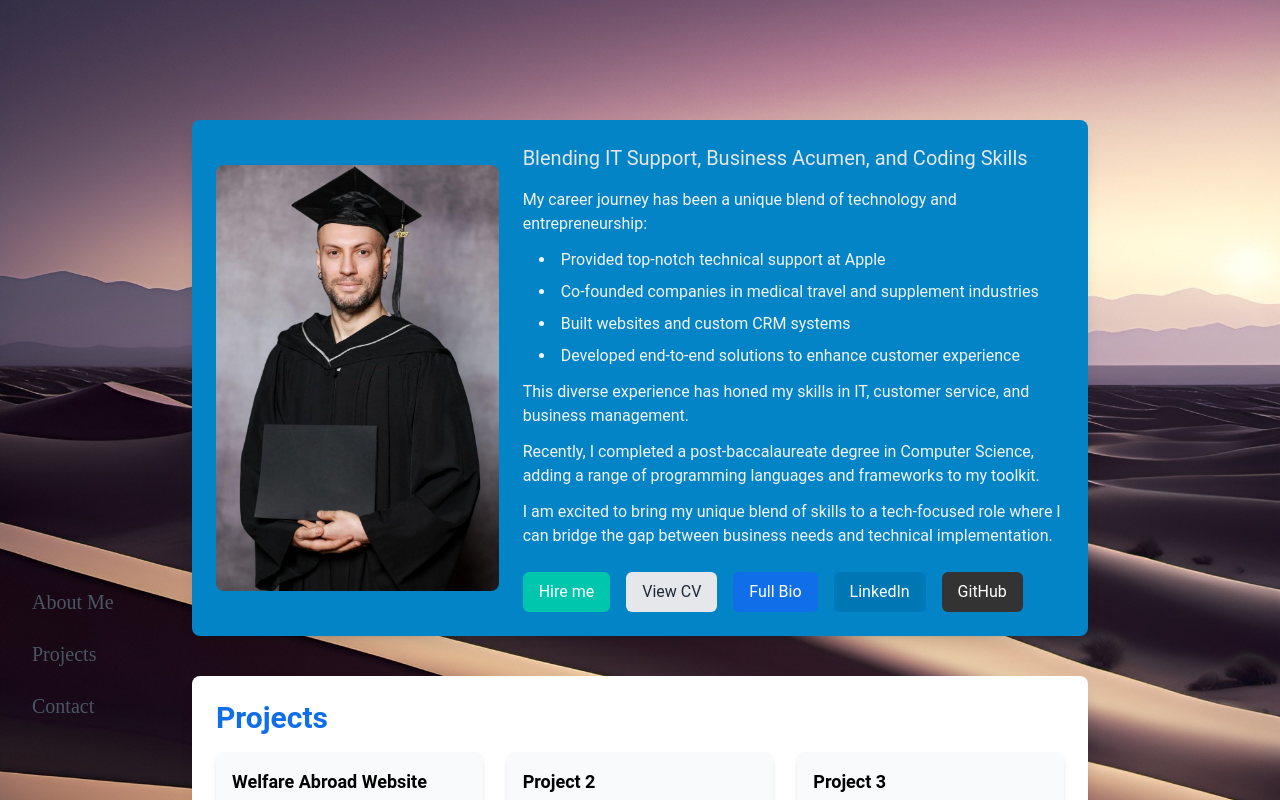
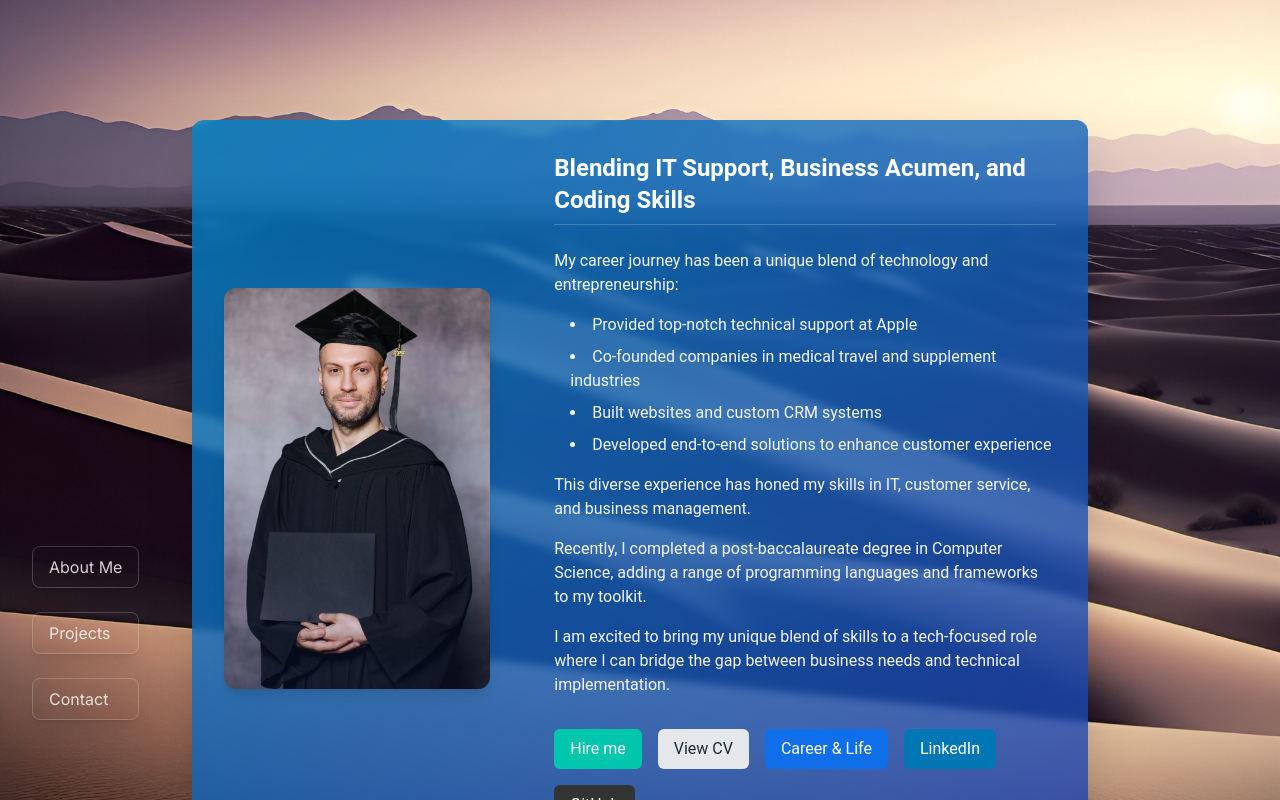
Before and after one commit to darkainu/portfolio-website-template, a Next.js app: page / in a window 1280 px wide. Built offline with nearby package versions, Linux system fonts and the light colour scheme.

Commit message:
added mobile menu and ParallaxSection improvements

```diff
--- a/app/components/Header.tsx
+++ b/app/components/Header.tsx
@@ -1,34 +1,19 @@
-import { useState, useEffect } from 'react';
+import { useState, useEffect, useMemo } from 'react';
 import Image from 'next/image';
 import Link from 'next/link';
 
-const baseUrl = process.env.NODE_ENV === 'production' ? '/website' : '';
+const Header: React.FC = () => {
+  const [activeSection, setActiveSection] = useState<string>('');
 
-const Header: React.FC = () => {
-  const [activeSection, setActiveSection] = useState('');
-
-  const handleClick = (e: React.MouseEvent<HTMLAnchorElement>, sectionId: string) => {
-    e.preventDefault();
-    const scrollContainer = document.querySelector('.overflow-y-auto');
-    const targetSection = document.getElementById(sectionId);
-
-    if (scrollContainer && targetSection) {
-      scrollContainer.scrollTo({
-        top: targetSection.offsetTop,
-        behavior: 'smooth'
-      });
-    }
-  };
+  const sections = useMemo(() => ['about-me', 'projects', 'contact'], []);
 
   useEffect(() => {
     const handleScroll = () => {
-      const sections = ['about-me', 'projects', 'contact'];
       const scrollContainer = document.querySelector('.overflow-y-auto');
       const scrollPosition = scrollContainer?.scrollTop || 0;
       const containerHeight = scrollContainer?.clientHeight || 0;
       const scrollHeight = scrollContainer?.scrollHeight || 0;
 
-      // Special handling for Contact section
       if (scrollHeight - (scrollPosition + containerHeight) < 100) {
         setActiveSection('contact');
         return;
@@ -53,7 +38,19 @@ const Header: React.FC = () => {
     scrollContainer?.addEventListener('scroll', handleScroll);
 
     return () => scrollContainer?.removeEventListener('scroll', handleScroll);
-  }, []);
+  }, [sections]);
+  const handleClick = (e: React.MouseEvent<HTMLAnchorElement>, sectionId: string) => {
+    e.preventDefault();
+    const scrollContainer = document.querySelector('.overflow-y-auto');
+    const targetSection = document.getElementById(sectionId);
+
+    if (scrollContainer && targetSection) {
+      scrollContainer.scrollTo({
+        top: targetSection.offsetTop,
+        behavior: 'smooth'
+      });
+    }
+  };
 
   return (
     <nav className="hidden md:block fixed left-8 bottom-20 z-50">
@@ -63,11 +60,16 @@ const Header: React.FC = () => {
             <a
               href={`#${item.toLowerCase().replace(' ', '-')}`}
               onClick={(e) => handleClick(e, item.toLowerCase().replace(' ', '-'))}
-              className={`font-serif text-xl font-medium transition-all duration-300 ${
-                activeSection === item.toLowerCase().replace(' ', '-')
-                ? 'text-customGreen scale-110'
-                : 'text-gray-600 hover:text-gray-800'
-              }`}
+              className={`
+                relative px-4 py-2 rounded-lg
+                ${activeSection === item.toLowerCase().replace(' ', '-')
+                  ? 'bg-white/20 text-white font-semibold backdrop-blur-sm'
+                  : 'text-white/80 hover:text-white hover:bg-white/10'}
+                transition-all duration-300
+                flex items-center gap-2
+                shadow-lg
+                border border-white/20
+              `}
             >
               {item}
             </a>
@@ -77,4 +79,5 @@ const Header: React.FC = () => {
     </nav>
   );
 };
+
 export default Header;
--- /dev/null
+++ b/app/components/MobileMenu.tsx
@@ -0,0 +1,51 @@
+'use client'
+
+import { useState } from 'react';
+import { FaBars, FaTimes } from 'react-icons/fa';
+
+const MobileMenu: React.FC = () => {
+  const [isOpen, setIsOpen] = useState(false);
+
+  const handleClick = (sectionId: string) => {
+    const scrollContainer = document.querySelector('.overflow-y-auto');
+    const targetSection = document.getElementById(sectionId);
+
+    if (scrollContainer && targetSection) {
+      scrollContainer.scrollTo({
+        top: targetSection.offsetTop,
+        behavior: 'smooth'
+      });
+      setIsOpen(false);
+    }
+  };
+
+  return (
+    <div className="md:hidden fixed right-4 top-4 z-50">
+      <button
+        onClick={() => setIsOpen(!isOpen)}
+        className="p-2 bg-customGreen rounded-full shadow-lg"
+        aria-label="Toggle menu"
+      >
+        {isOpen ? <FaTimes className="text-white text-xl" /> : <FaBars className="text-white text-xl" />}
+      </button>
+
+      {isOpen && (
+        <div className="absolute right-0 mt-2 w-48 bg-white rounded-lg shadow-xl">
+          <div className="py-2">
+            {['About Me', 'Projects', 'Contact'].map((item) => (
+              <button
+                key={item}
+                onClick={() => handleClick(item.toLowerCase().replace(' ', '-'))}
+                className="block w-full text-left px-4 py-2 text-gray-800 hover:bg-gray-100"
+              >
+                {item}
+              </button>
+            ))}
+          </div>
+        </div>
+      )}
+    </div>
+  );
+};
+
+export default MobileMenu;
--- a/app/components/ParallaxSection.tsx
+++ b/app/components/ParallaxSection.tsx
@@ -4,37 +4,61 @@ import React, { useEffect, useState, useRef } from "react";
 
 const ParallaxSection: React.FC<{ children: React.ReactNode }> = ({ children }) => {
   const [scrollPosition, setScrollPosition] = useState(0);
+  const [windowHeight, setWindowHeight] = useState(0);
   const containerRef = useRef<HTMLDivElement>(null);
 
   useEffect(() => {
     const container = containerRef.current;
+    setWindowHeight(window.innerHeight);
 
     const handleScroll = (e: Event) => {
       const target = e.target as HTMLDivElement;
       setScrollPosition(target.scrollTop);
     };
 
+    const updateDimensions = () => {
+      setWindowHeight(window.innerHeight);
+    };
+
+    updateDimensions();
+    window.addEventListener('resize', updateDimensions);
     container?.addEventListener('scroll', handleScroll);
-    return () => container?.removeEventListener('scroll', handleScroll);
+
+    return () => {
+      window.removeEventListener('resize', updateDimensions);
+      container?.removeEventListener('scroll', handleScroll);
+    };
   }, []);
+
+  const scrollPercentage = Math.min(1, Math.max(0, scrollPosition / windowHeight));
+  const skyOpacity = Math.max(0, 1 - scrollPercentage);
+  const treesOpacity = Math.min(1, scrollPercentage);
 
   return (
     <div ref={containerRef} className="relative min-h-screen overflow-y-auto h-screen">
       <div
-        className="fixed inset-0 w-full h-[150vh] bg-cover bg-center"
+        className="fixed inset-0 w-full h-full transition-all duration-500"
         style={{
-          backgroundImage: `url('/images/sky.webp')`,
-          transform: `translateY(${scrollPosition * 0.5}px)`,
+          backgroundImage: `url('/images/dunes.webp')`,
+          opacity: skyOpacity,
+          transform: `translateY(${scrollPosition * 0.02}px)`, // Subtle upward movement
           zIndex: -2,
+          backgroundSize: 'cover',
+          backgroundPosition: 'center',
+          backgroundRepeat: 'no-repeat'
         }}
       />
 
       <div
-        className="fixed inset-0 w-full h-[150vh] bg-cover bg-bottom"
+        className="fixed inset-0 w-full h-full transition-all duration-500"
         style={{
-          backgroundImage: `url('/images/dunes.webp')`,
-          transform: `translateY(${scrollPosition * 0.3}px)`,
+          backgroundImage: `url('/images/sky.webp')`,
+          opacity: treesOpacity,
+          transform: `translateY(${scrollPosition * 0.05}px)`, // Slightly faster movement
           zIndex: -1,
+          backgroundSize: 'cover',
+          backgroundPosition: 'center',
+          backgroundRepeat: 'no-repeat'
         }}
       />
 
--- a/app/full-bio/page.tsx
+++ b/app/full-bio/page.tsx
@@ -11,23 +11,32 @@ export default function FullBio() {
     <ParallaxSection>
       <main className="flex flex-col items-center justify-start min-h-screen p-5 pt-20">
         <div className="w-full max-w-4xl mx-auto">
-          <section className="font-body bg-white w-full max-w-4xl mx-auto p-8 rounded-lg shadow-lg">
-            <div className="flex flex-col md:flex-row items-center mb-6">
-              <div className="w-full md:w-1/2 mb-4 md:mb-0 md:mr-6 md:sticky md:top-6">
+          <section className="font-body bg-gradient-to-br from-white/90 to-gray-100/90 backdrop-blur-sm w-full p-8 rounded-xl shadow-2xl">
+            {/* Profile Section */}
+            <div className="flex flex-col md:flex-row items-center mb-8">
+              <div className="w-full md:w-1/2 mb-4 md:mb-0 md:mr-6">
+                <div className="relative group">
                   <Image
                     src={`${baseUrl}/images/bio.jpg`}
                     alt="Murat Orhan"
                     width={200}
                     height={200}
-                  className="rounded-full mb-4 md:mb-0 md:mr-6"
+                    className="rounded-full shadow-xl transition-transform duration-300 group-hover:scale-105"
                   />
+                  <div className="absolute inset-0 rounded-full bg-gradient-to-t from-blue-900/20 to-transparent" />
+                </div>
               </div>
               <div className="w-full md:w-1/2">
-                <h1 className="text-3xl font-bold text-customBlue">Full Biography</h1>
+                <h1 className="text-4xl font-bold bg-gradient-to-r from-customBlue to-blue-600 bg-clip-text text-transparent">
+                  Career & Life
+                </h1>
               </div>
             </div>
 
-            <div className="space-y-6 text-gray-700">
+            {/* Biography Text */}
+            <div className="space-y-6 text-gray-700 leading-relaxed">
+              {/* Your existing paragraphs with enhanced styling */}
+              <div className="bg-white/50 backdrop-blur-sm p-6 rounded-lg shadow-md space-y-8">
                 <p>
                   My name is Murat Orhan, a versatile professional with a diverse background that spans IT support, entrepreneurship, and business management. My journey with technology began early, as I tinkered with a Pentium i386 and DOS, igniting a lifelong passion for computers and problem-solving. Over the years, I&apos;ve honed my skills in various technical and business environments, driven by a desire to optimize processes and deliver creative solutions.
                 </p>
@@ -47,9 +56,12 @@ export default function FullBio() {
                 <p>
                   Currently, I&apos;m looking to leverage this unique combination of skills in an IT-centric role, where I can continue optimizing processes and creating innovative solutions. I thrive on learning, adapting, and finding new ways to apply technology to solve business problems.
                 </p>
+              </div>
+              <h2 className="text-2xl font-bold text-customBlue mt-8 mb-4 border-b-2 border-customBlue/20 pb-2">
+                Beyond Work
+              </h2>
 
-              <h2 className="text-2xl font-bold text-customBlue mt-8 mb-4">Beyond Work</h2>
-
+              <div className="bg-white/50 backdrop-blur-sm p-6 rounded-lg shadow-md">
                 <p>
                   On a personal note, I have always found joy in activities that encourage creativity and strategic thinking. I grew up playing role-playing games and have a deep love for sandbox-style video games, where you can build and shape worlds as you wish—mirroring the problem-solving skills I bring to my professional life. I also have a passion for street basketball, having participated in local tournaments in my earlier years, and I maintain my love for physical activity through long walks, biking, frisbee golf, and traveling.
                 </p>
@@ -62,8 +74,13 @@ export default function FullBio() {
                   If you&apos;re interested in learning more about my work, my passions, or discussing potential collaborations, feel free to connect with me or explore my site further. I&apos;m always open to conversations and opportunities that blend creativity, technology, and business.
                 </p>
               </div>
+            </div>
 
-            <Link href="/" className="inline-block mt-8 bg-customBlue text-white px-4 py-2 rounded-md transition-all duration-300 hover:bg-blue-600 hover:shadow-lg">
+            {/* Back Button */}
+            <Link
+              href="/"
+              className="inline-block mt-8 bg-gradient-to-r from-customBlue to-blue-600 text-white px-6 py-3 rounded-lg transition-all duration-300 hover:shadow-xl hover:scale-105 hover:from-blue-600 hover:to-customBlue"
+            >
               Back to Home
             </Link>
           </section>
--- a/app/globals.css
+++ b/app/globals.css
@@ -2,26 +2,6 @@
 @import 'tailwindcss/components';
 @import 'tailwindcss/utilities';
 
-html {
-  scroll-behavior: smooth;
-}
-
-/* Add a parallax scroll effect */
-.parallax-container {
-  perspective: 1px;
-  height: 100vh;
-  overflow-x: hidden;
-  overflow-y: auto;
-}
-
-.parallax-layer {
-  position: absolute;
-  top: 0;
-  right: 0;
-  bottom: 0;
-  left: 0;
-}
-/* Add a smooth scroll effect */
 html {
   scroll-behavior: smooth;
 }
@@ -62,14 +42,3 @@ html {
 .main p {
   font-size: 1.2rem;
 }
-
-/* Add these new styles */
-.perspective-1 {
-  perspective: 1px;
-  transform-style: preserve-3d;
-  overflow: hidden;
-}
-
-body {
-  overflow: hidden;
-}
--- /dev/null
+++ b/app/hooks/useScrollSpy.ts
@@ -0,0 +1,40 @@
+import { useState, useEffect } from 'react';
+
+export const useScrollSpy = (sectionIds: string[], offset = 100) => {
+  const [activeSection, setActiveSection] = useState('');
+
+  useEffect(() => {
+    const handleScroll = () => {
+      const scrollContainer = document.querySelector('.overflow-y-auto');
+      const scrollPosition = scrollContainer?.scrollTop || 0;
+      const containerHeight = scrollContainer?.clientHeight || 0;
+      const scrollHeight = scrollContainer?.scrollHeight || 0;
+
+      if (scrollHeight - (scrollPosition + containerHeight) < offset) {
+        setActiveSection(sectionIds[sectionIds.length - 1]);
+        return;
+      }
+
+      for (const section of sectionIds) {
+        const element = document.getElementById(section);
+        if (element) {
+          const { offsetTop, offsetHeight } = element;
+          if (
+            scrollPosition >= offsetTop - offset &&
+            scrollPosition < offsetTop + offsetHeight - offset
+          ) {
+            setActiveSection(section);
+            break;
+          }
+        }
+      }
+    };
+
+    const scrollContainer = document.querySelector('.overflow-y-auto');
+    scrollContainer?.addEventListener('scroll', handleScroll);
+
+    return () => scrollContainer?.removeEventListener('scroll', handleScroll);
+  }, [sectionIds, offset]);
+
+  return activeSection;
+};
--- a/app/page.tsx
+++ b/app/page.tsx
@@ -4,6 +4,7 @@ import Image from 'next/image';
 import ContactForm from './components/ContactForm';
 import Link from 'next/link';
 import ParallaxSection from './components/ParallaxSection';
+import MobileMenu from './components/MobileMenu';
 
 const baseUrl = process.env.NODE_ENV === 'production'
   ? '/website'
@@ -12,24 +13,31 @@ const baseUrl = process.env.NODE_ENV === 'production'
     export default function HomePage(): React.ReactNode {
     return (
       <ParallaxSection>
+        <MobileMenu />
         <main className="flex flex-col items-center justify-start min-h-screen p-5 pt-20">
           {/* About Me Section */}
-          <section id="about-me" className="font-body bg-sky-600 w-full max-w-4xl mx-auto p-6 rounded-lg shadow-lg mt-10">
-            <div className="flex flex-col md:flex-row items-center">
-              {/* Left Column: Headshot Photo */}
+          <section id="about-me" className="font-body bg-gradient-to-br from-sky-600/80 to-blue-800/80 backdrop-blur-sm w-full max-w-4xl mx-auto p-8 rounded-xl shadow-2xl mt-10">
+            <div className="flex flex-col md:flex-row items-center gap-8">
+              {/* Enhanced Image Container */}
               <div className="w-full md:w-1/3 mb-6 md:mb-0">
+                <div className="relative group">
                   <Image
                     src={`${baseUrl}/images/profile.jpg`}
                     alt="Profile Photo"
                     width={300}
                     height={300}
-        className="w-full h-auto rounded-lg"
+                    className="w-full h-auto rounded-xl shadow-lg transform transition-all duration-300 group-hover:scale-105"
                   />
+                  <div className="absolute inset-0 rounded-xl bg-gradient-to-t from-blue-900/20 to-transparent" />
                 </div>
-              {/* Right Column: Text Content */}
-              <div className="w-full md:w-2/3 md:pl-6">
-                <h3 className="text-xl text-gray-200 mb-4">Blending IT Support, Business Acumen, and Coding Skills</h3>
-                <div className="text-gray-100 space-y-3">
+              </div>
+
+              {/* Enhanced Content Container */}
+              <div className="w-full md:w-2/3 md:pl-8">
+                <h3 className="text-2xl font-semibold text-white mb-6 border-b border-white/20 pb-2">
+                  Blending IT Support, Business Acumen, and Coding Skills
+                </h3>
+                <div className="text-gray-100 space-y-4">
                   <p>
                     My career journey has been a unique blend of technology and entrepreneurship:
                   </p>
@@ -49,9 +57,9 @@ const baseUrl = process.env.NODE_ENV === 'production'
                     I am excited to bring my unique blend of skills to a tech-focused role where I can bridge the gap between business needs and technical implementation.
                   </p>
                 </div>
-                {/* Action Buttons */}
-                <div className="flex flex-wrap gap-4 mt-6">
-                  <button className="bg-customGreen text-white px-4 py-2 rounded-md transition-all duration-300 hover:bg-green-500 hover:shadow-lg active:scale-100 hover:scale-105">
+                {/* Enhanced Action Buttons Container */}
+                <div className="flex flex-wrap gap-4 mt-8">
+                  <button className="bg-customGreen text-white px-4 py-2 rounded-md transition-all duration-300 hover:bg-green-500 hover:shadow-lg hover:shadow-customGreen/20 active:transform active:scale-95 hover:scale-105">
                     Hire me
                   </button>
                   <a
@@ -66,7 +74,7 @@ const baseUrl = process.env.NODE_ENV === 'production'
                     href="/full-bio"
                     className="bg-customBlue text-white px-4 py-2 rounded-md transition-all duration-300 hover:bg-blue-600 hover:shadow-lg active:scale-100 hover:scale-105 inline-block"
                   >
-        Full Bio
+                    Career & Life
                   </Link>
                   <a
                     href="https://www.linkedin.com/in/muratorhan/"
@@ -88,59 +96,74 @@ const baseUrl = process.env.NODE_ENV === 'production'
               </div>
             </div>
           </section>
+  {/* Projects Section */}
+  <section id="projects" className="font-body bg-gradient-to-br from-indigo-600/80 to-purple-800/80 backdrop-blur-sm w-full max-w-4xl mx-auto p-8 rounded-xl shadow-2xl mt-10 mb-32">
+    <h2 className="text-3xl font-bold text-white mb-8 border-b-2 border-white/20 pb-3">
+      Featured Projects
+    </h2>
 
-          {/* Projects Section */}
-          <section id="projects" className="font-body bg-white w-full max-w-4xl mx-auto p-6 rounded-lg shadow-lg mt-10 mb-32">
-            <h2 className="text-3xl font-bold text-customBlue mb-4">Projects</h2>
-
-            {/* Row of Project Cards */}
-            <div className="grid grid-cols-1 md:grid-cols-2 lg:grid-cols-3 gap-6">
-              {/* First project card (customized) */}
+    <div className="grid grid-cols-1 md:grid-cols-2 lg:grid-cols-3 gap-8">
+      {/* Featured Project Card */}
       <a
         href="https://www.welfareabroad.com"
         target="_blank"
         rel="noopener noreferrer"
-                className="block bg-gray-50 p-4 rounded-lg shadow-md transition-all duration-300 hover:shadow-lg hover:scale-105"
+        className="group bg-white/10 backdrop-blur-sm p-5 rounded-xl shadow-lg transition-all duration-300 hover:shadow-2xl hover:scale-102 border border-white/20"
       >
-                <h3 className="text-lg font-semibold text-black mb-2">Welfare Abroad Website</h3>
-                <div className="w-full h-32 mb-3 rounded-lg overflow-hidden">
+        <h3 className="text-xl font-semibold text-white mb-3">Welfare Abroad Website</h3>
+        <div className="relative w-full h-40 mb-4 rounded-lg overflow-hidden">
           <Image
-      src={`${baseUrl}/images/welfareabroad.png`}                alt="Welfare Abroad"
+            src={`${baseUrl}/images/welfareabroad.png`}
+            alt="Welfare Abroad"
             width={300}
             height={300}
-                    className="w-full h-full object-cover"
+            className="w-full h-full object-cover transform transition-transform duration-300 group-hover:scale-110"
           />
+          <div className="absolute inset-0 bg-gradient-to-t from-black/20 to-transparent opacity-0 group-hover:opacity-100 transition-opacity duration-300" />
         </div>
-                <p className="text-gray-600">
-                  I have used Typescript, Next.js, Tailwind CSS, Vercel and Hygraph for this project.
+        <p className="text-gray-200 group-hover:text-white transition-colors duration-300">
+          Built with Typescript, Next.js, Tailwind CSS, Vercel and Hygraph
         </p>
       </a>
 
-              {/* Other project cards (unchanged) */}
+      {/* Other Project Cards */}
       {[...Array(4)].map((_, index) => (
         <div
           key={index}
-                  className="bg-gray-50 p-4 rounded-lg shadow-md transition-all duration-300 hover:shadow-lg hover:scale-105"
+          className="group bg-white/10 backdrop-blur-sm p-5 rounded-xl shadow-lg transition-all duration-300 hover:shadow-2xl hover:scale-102 border border-white/20"
         >
-                  <h3 className="text-lg font-semibold text-black mb-2">Project {index + 2}</h3>
-                  <div className="w-full h-32 bg-gray-300 mb-3 rounded-lg">
-                    {/* Placeholder for Project Image */}
+          <h3 className="text-xl font-semibold text-white mb-3">Project {index + 2}</h3>
+          <div className="relative w-full h-40 bg-gray-200 mb-4 rounded-lg overflow-hidden">
+            <div className="absolute inset-0 bg-gradient-to-t from-black/20 to-transparent opacity-0 group-hover:opacity-100 transition-opacity duration-300" />
           </div>
-                  <p className="text-gray-600">
+          <p className="text-gray-200 group-hover:text-white transition-colors duration-300">
             Brief description of the project. This is where you can talk about the project and its features.
           </p>
         </div>
       ))}
     </div>
   </section>
+  {/* Contact Section */}
+  <section id="contact" className="font-body bg-gradient-to-br from-blue-700/80 to-indigo-900/80 backdrop-blur-sm w-full max-w-4xl mx-auto p-8 rounded-xl shadow-2xl mt-10 mb-32">
+    <div className="relative">
+      {/* Decorative elements */}
+      <div className="absolute -top-4 -left-4 w-20 h-20 border-t-2 border-l-2 border-customBlue/20 rounded-tl-xl" />
+      <div className="absolute -bottom-4 -right-4 w-20 h-20 border-b-2 border-r-2 border-customBlue/20 rounded-br-xl" />
 
-          {/* Contact Section */}
-          <section id="contact" className="font-body bg-customLightGray w-full max-w-4xl mx-auto p-6 rounded-lg shadow-lg mt-10 mb-32"> {/* Added more bottom margin */}
-            <h2 className="text-3xl font-bold text-customBlue mb-4">Contact Me</h2>
-            <p className="text-gray-700 mb-6">
-              Feel free to reach out if you have any questions or opportunities.
+      {/* Content */}
+      <h2 className="text-3xl font-bold text-white mb-6 border-b-2 border-white/20 pb-3">
+        Let&apos;s Connect
+      </h2>
+
+      <p className="text-gray-200 mb-8 text-lg">
+        Feel free to reach out if you have any questions or opportunities. I&apos;m always excited to discuss new projects and possibilities.
       </p>
+
+      {/* Contact Form with enhanced styling */}
+      <div className="bg-white/50 backdrop-blur-sm p-6 rounded-lg shadow-lg">
         <ContactForm />
+      </div>
+    </div>
   </section>
           <ScrollToTopButton />
         </main>
```
Also changed, not shown: app/components/ContactForm.tsx (+24 -9 lines), public/images/trees.webp (added). Lines whose indentation alone changed are shown as unchanged.
